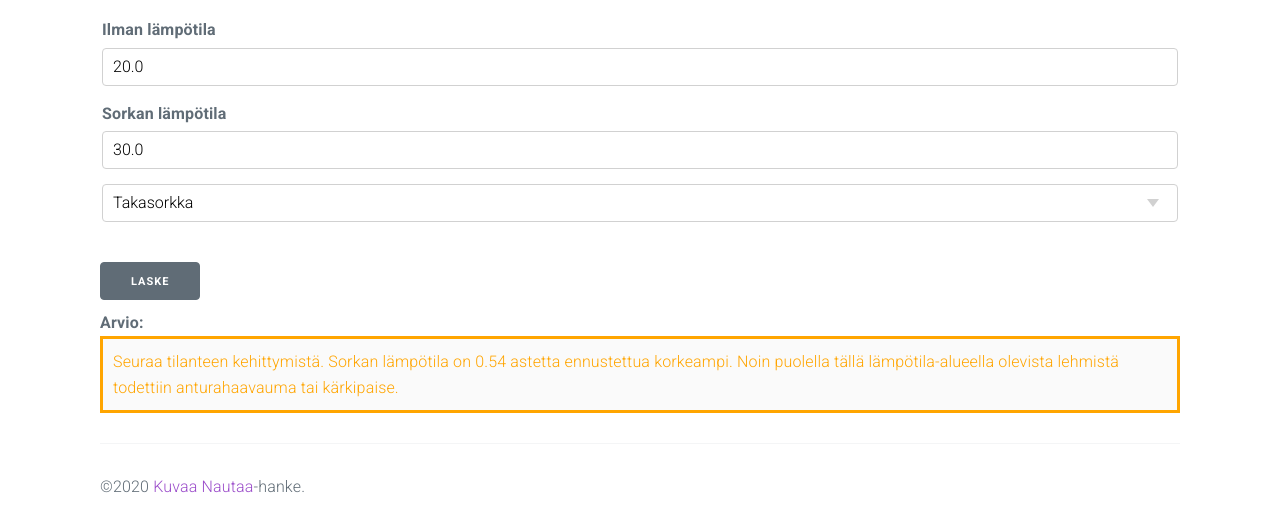
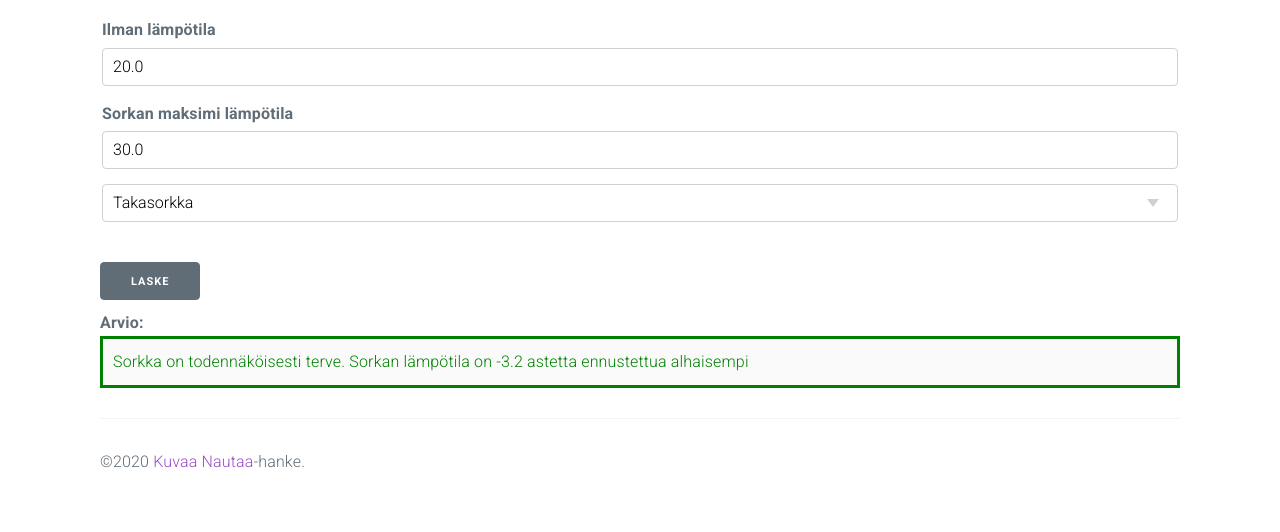
Before and after one commit to kuvaa-nautaa/sorkat, a plain HTML site: page index.html in a window 1280 px wide. Both pictures are taken after a click on the button "LASKE". Shown: the part 58-590 px from the top of the page. Drawn offline with nearby package versions, Linux system fonts and the light colour scheme.

Commit message:
Use max temperature

```diff
--- a/index.html
+++ b/index.html
@@ -22,7 +22,7 @@
         <fieldset>
             <label for="outTemp">Ilman lämpötila</label>
             <input type="text" value="20.0" id="outTemp">
-            <label for="hoofTemp">Sorkan lämpötila</label>
+            <label for="hoofTemp">Sorkan maksimi lämpötila</label>
             <input type="text" value="30.0" id="hoofTemp">
             <select id="hoof">
                 <option value="taka">Takasorkka</option>
@@ -53,7 +53,7 @@
         if (hoof == "taka"){hoofInd = 1}
 
         eAir = Math.exp(outTemp*-.07);
-        pTemp = 31.6244 - 16.4176*eAir + hoofInd*1.888;
+        pTemp = 32.8286 - 11.4849*eAir + hoofInd*3.205;
 
         diff = hoofTemp - pTemp;
         rDiff = Math.round((diff + Number.EPSILON) * 100) / 100
```
